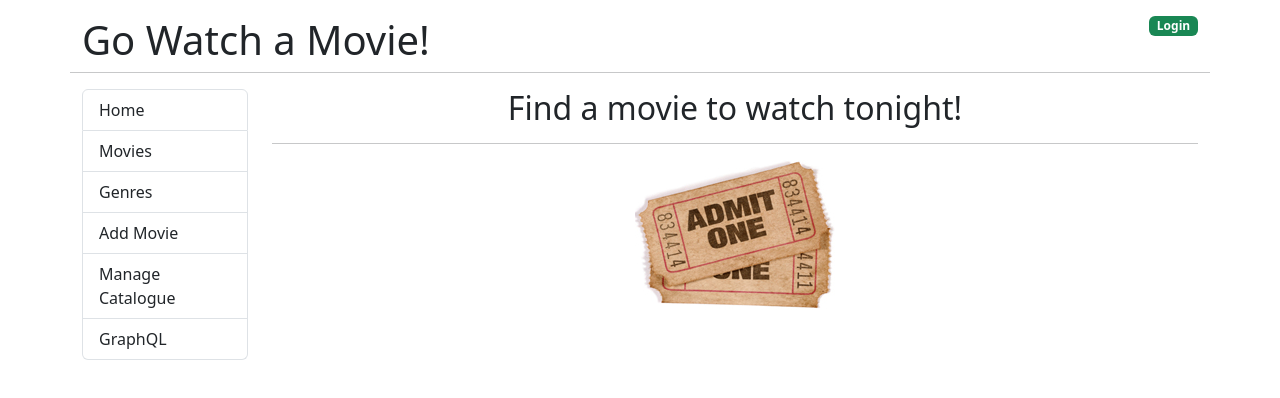
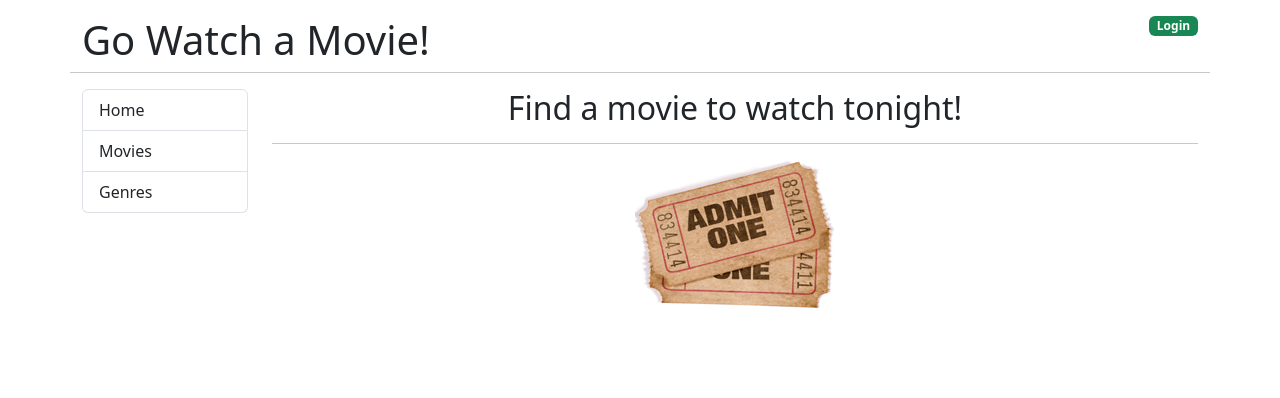
Before and after one commit to amirhasanpour/Golang-and-React.js-Movie-Platform, a React (Create React App) app in the folder go-movies-front-end/: page / in a window 1280 px wide. Shown: the top 398 px of the page. Built offline with nearby package versions, Linux system fonts and the light colour scheme.

Commit message:
Develop login button

```diff
--- a/go-movies-front-end/src/App.js
+++ b/go-movies-front-end/src/App.js
@@ -1,6 +1,9 @@
+import { useState } from "react";
 import { Link, Outlet } from "react-router-dom";
 
 function App() {
+  const [jwtToken, setJwtToken] = useState("");
+
   return (
     <div className="container">
       <div className="row">
@@ -8,7 +11,10 @@
           <h1 className="mt-3">Go Watch a Movie!</h1>
         </div>
         <div className="col text-end">
-          <Link to="/login"><span className="badge bg-success mt-3">Login</span></Link>
+          {jwtToken === ""
+          ? <Link to="/login"><span className="badge bg-success mt-3">Login</span></Link>
+          : <a href="#!"><span className="badge bg-danger mt-3">Logout</span></a>
+          }
         </div>
         <hr className="mb-3"></hr>
       </div>
@@ -20,9 +26,13 @@
               <Link to="/" className="list-group-item list-group-item-action">Home</Link>
               <Link to="/movies" className="list-group-item list-group-item-action">Movies</Link>
               <Link to="/genres" className="list-group-item list-group-item-action">Genres</Link>
-              <Link to="/admin/movie/0" className="list-group-item list-group-item-action">Add Movie</Link>
-              <Link to="/manage-catalogue" className="list-group-item list-group-item-action">Manage Catalogue</Link>
-              <Link to="/graphql" className="list-group-item list-group-item-action">GraphQL</Link>
+              {jwtToken !== "" &&
+                <>
+                  <Link to="/admin/movie/0" className="list-group-item list-group-item-action">Add Movie</Link>
+                  <Link to="/manage-catalogue" className="list-group-item list-group-item-action">Manage Catalogue</Link>
+                  <Link to="/graphql" className="list-group-item list-group-item-action">GraphQL</Link>
+                </>
+              }
             </div>
           </nav>
         </div>
```
